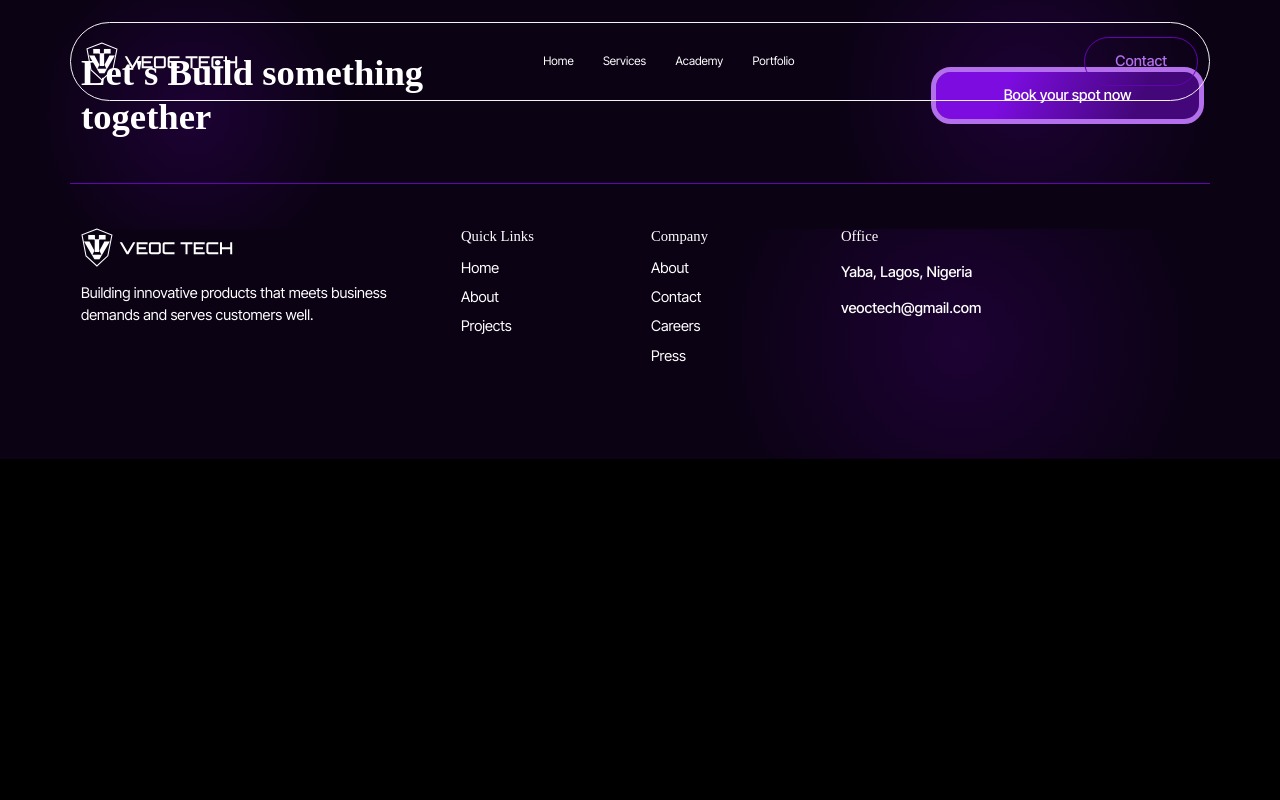
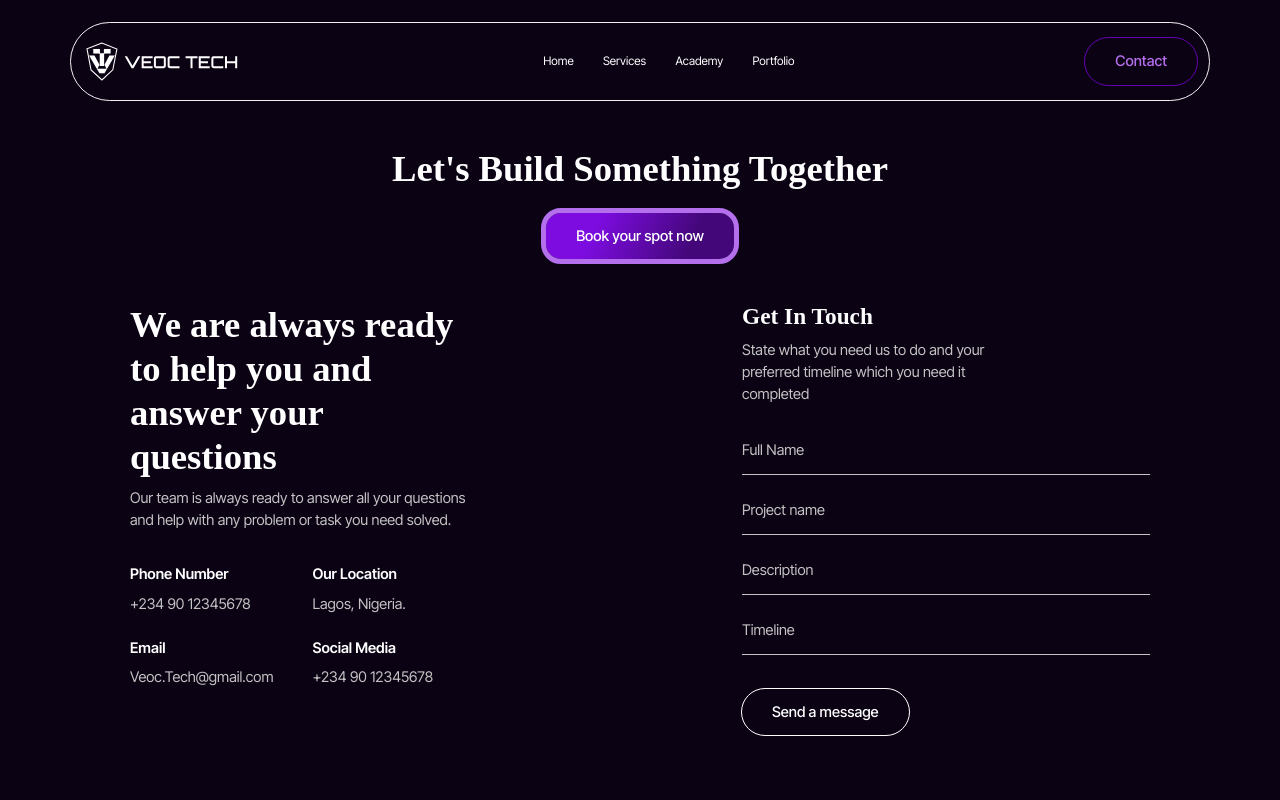
Before and after one commit to HoodieDan/veoc-tech, a React (Vite) app: page /contact in a window 1280 px wide. Shown: the top 800 px of the page. Built offline with nearby package versions, Linux system fonts and the light colour scheme; a web font is replaced by a local one.

Commit message:
feat: add contact page

```diff
--- a/src/App.tsx
+++ b/src/App.tsx
@@ -23,7 +23,7 @@ function App() {
           <Route path="/services" element={<Services />} />
           <Route path="/academy" element={<Academy />} />
           <Route path="/portfolio" element={<Portfolio />} />
-          <Route path="/contactUs" element={<ContactUs />} />
+          <Route path="/contact" element={<ContactUs />} />
         </Routes>
       </div>
 
--- a/src/assets/styles/pages/academy.scss
+++ b/src/assets/styles/pages/academy.scss
@@ -1,64 +1,3 @@
-@mixin ellipse {
-    background: #6502B4;
-    border-radius: 100%;
-    filter: blur(8rem);
-    height: 25rem;
-    width: 25rem;
-    opacity: 0.4;
-    position: absolute;
-    z-index: z('bg');
-}
-
-@mixin grid-col($cols) {
-    grid-template-columns: repeat($cols, minmax(0, 1fr));
-}
-
-@mixin hide-scrollbar {
-    scrollbar-width: none;
-    -ms-overflow-style: none;
-
-    &::-webkit-scrollbar {
-        display: none;
-    }
-}
-
-@mixin section-ellipse($x1, $y1, $x2, $y2) {
-    &:nth-child(1) {
-        @include ellipse;
-        right: 0;
-        bottom: 0;
-        translate: $x1 $y1;
-    }
-
-    &:nth-child(2) {
-        @include ellipse;
-        bottom: 0;
-        left: 0;
-        translate: $x2 $y2;
-    }
-
-    @include media('<phone') {
-        display: none;
-    }
-}
-
-@mixin section-grid($padding, $cols: 1) {
-    display: grid;
-    grid-template-columns: repeat($cols, minmax(0, 1fr));
-    gap: 2rem;
-    padding: $padding;
-    position: relative;
-
-    @include media('<phone') {
-        grid-template-columns: repeat(1, minmax(0, 1fr));
-        padding: 0 1rem;
-    }
-}
-
-@mixin transition {
-    transition: all 1s $ease-out-expo;
-}
-
 .academy {
     background: $color-page-bg;
     display: flex;
--- a/src/assets/styles/pages/contact.scss
+++ b/src/assets/styles/pages/contact.scss
@@ -0,0 +1,121 @@
+%flex-col {
+    display: flex;
+    flex-direction: column;
+}
+
+.contact-us {
+    background: $color-page-bg;
+    padding: 10rem 5rem;
+
+    @include media('<phone') {
+        br {
+            display: none;
+        }
+
+        padding: 10rem 0;
+    }
+
+    &__container {
+        @include section-grid(0, $gap: 3rem);
+        max-width: 90%;
+        margin: 0 auto;
+
+        @include media('<mini-tab') {
+            max-width: 100%;
+        }
+
+        &__bottom {
+            display: flex;
+            align-items: start;
+            justify-content: space-between;
+
+            @include media('<phone') {
+                flex-direction: column;
+                gap: 3rem;
+            }
+
+            &__left {
+                @extend %flex-col;
+                gap: 2.5rem;
+
+                &__header {
+                    p {
+                        color: $color-grey;
+                    }
+                }
+
+                &__links {
+                    display: grid;
+                    @include grid-col(2);
+                    gap: 2rem;
+
+                    @include media('<phone') {
+                        @include grid-col(1);
+                    }
+
+                    &__item {
+                        @extend %flex-col;
+
+                        a {
+                            span {
+                                color: $color-grey;
+                            }
+                        }
+                    }
+                }
+            }
+
+            &__right {
+                width: 40%;
+
+                @include media('<phone') {
+                    width: 100%;
+                }
+
+                p {
+                    color: $color-grey;
+                }
+
+                form {
+                    @extend %flex-col;
+                    gap: 0.8rem;
+
+                    input {
+                        background: transparent;
+                        border: none;
+                        border-bottom: 1px solid $color-grey;
+                        border-radius: 0;
+                        font-size: 1rem;
+                        margin: 0;
+                        padding: 1rem 0;
+
+                        &::placeholder {
+                            color: $color-grey;
+                        }
+
+                        &:focus::placeholder {
+                            color: $color-white;
+                        }
+
+                        &:focus-visible {
+                            outline: none;
+                        }
+                    }
+
+                    button {
+                        @include transition;
+                        background: transparent;
+                        border-radius: 9999px;
+                        outline: 1px solid $color-white;
+                        width: fit-content;
+
+                        &:hover {
+                            background: $color-white;
+                            color: $color-black;
+                        }
+                    }
+                }
+            }
+        }
+    }
+}
--- a/src/assets/styles/utils/mixins.scss
+++ b/src/assets/styles/utils/mixins.scss
@@ -24,3 +24,68 @@
   align-items: center;
   justify-content: center;
 }
+
+@mixin ellipse {
+  background: #6502B4;
+  border-radius: 100%;
+  filter: blur(8rem);
+  height: 25rem;
+  width: 25rem;
+  opacity: 0.4;
+  position: absolute;
+  z-index: z('bg');
+}
+
+@mixin col-span($span) {
+  grid-column: span $span/ span $span;
+}
+
+@mixin grid-col($cols) {
+  grid-template-columns: repeat($cols, minmax(0, 1fr));
+}
+
+@mixin hide-scrollbar {
+  scrollbar-width: none;
+  -ms-overflow-style: none;
+
+  &::-webkit-scrollbar {
+    display: none;
+  }
+}
+
+@mixin section-ellipse($x1, $y1, $x2, $y2) {
+  &:nth-child(1) {
+    @include ellipse;
+    right: 0;
+    bottom: 0;
+    translate: $x1 $y1;
+  }
+
+  &:nth-child(2) {
+    @include ellipse;
+    bottom: 0;
+    left: 0;
+    translate: $x2 $y2;
+  }
+
+  @include media('<phone') {
+    display: none;
+  }
+}
+
+@mixin section-grid($padding, $cols: 1, $gap: 2rem) {
+  display: grid;
+  grid-template-columns: repeat($cols, minmax(0, 1fr));
+  gap: $gap;
+  padding: $padding;
+  position: relative;
+
+  @include media('<phone') {
+    grid-template-columns: repeat(1, minmax(0, 1fr));
+    padding: 0 1rem;
+  }
+}
+
+@mixin transition {
+  transition: all 1s $ease-out-expo;
+}
--- a/src/pages/Academy.tsx
+++ b/src/pages/Academy.tsx
@@ -19,7 +19,7 @@ const FOOTER_LINKS = [
     links: [
       { label: "Blog", href: "" },
       { label: "Case Studies", href: "" },
-      { label: "Academy", href: "" },
+      { label: "Academy", href: "/academy" },
     ],
   },
   {
--- a/src/pages/Contact.tsx
+++ b/src/pages/Contact.tsx
@@ -1,12 +1,81 @@
-import React from 'react';
+const CONTACT_LINKS = [
+  { category: "Phone Number", link: { label: "+234 90 12345678", href: "" } },
+  { category: "Our Location", link: { label: "Lagos, Nigeria.", href: "" } },
+  { category: "Email", link: { label: "Veoc.Tech@gmail.com", href: "" } },
+  { category: "Social Media", link: { label: "+234 90 12345678", href: "" } },
+] as const;
 
-const Contact: React.FC = () => {
-    return (
-        <div>
-            <h1>Contact Us</h1>
-            <p>This is the contact page.</p>
+const Contact = () => {
+  return (
+    <section className="contact-us">
+      <div className="contact-us__container">
+        <div className="contact-us__container__top">
+          <h2 className="mb-4 text-md-center">
+            Let&apos;s Build Something Together
+          </h2>
+          <button className="mx-md-auto">Book your spot now</button>
         </div>
-    );
+        <div className="contact-us__container__bottom">
+          <div className="contact-us__container__bottom__left">
+            <div className="contact-us__container__bottom__left__header">
+              <h2 className="mb-2">
+                We are always ready
+                <br /> to help you and
+                <br /> answer your
+                <br /> questions
+              </h2>
+              <p>
+                Our team is always ready to answer all your questions
+                <br /> and help with any problem or task you need solved.
+              </p>
+            </div>
+            <div className="contact-us__container__bottom__left__links">
+              {CONTACT_LINKS.map(({ category, link: { label, href } }) => (
+                <div
+                  key={category}
+                  className="contact-us__container__bottom__left__links__item"
+                >
+                  <span className="fw-semibold mb-3">{category}</span>
+                  <a href={href} title={category} className="">
+                    <span>{label}</span>
+                  </a>
+                </div>
+              ))}
+            </div>
+          </div>
+          <div className="contact-us__container__bottom__right">
+            <h3 className="mb-2">Get In Touch</h3>
+            <p>
+              State what you need us to do and your
+              <br /> preferred timeline which you need it
+              <br /> completed
+            </p>
+            <form className="mt-4">
+              <div>
+                <input type="text" id="fullName" placeholder="Full Name" />
+              </div>
+              <div>
+                <input
+                  type="text"
+                  id="projectName"
+                  placeholder="Project name"
+                />
+              </div>
+              <div>
+                <input type="text" id="description" placeholder="Description" />
+              </div>
+              <div>
+                <input type="text" id="timeline" placeholder="Timeline" />
+              </div>
+              <button type="submit" className="mt-4">
+                Send a message
+              </button>
+            </form>
+          </div>
+        </div>
+      </div>
+    </section>
+  );
 };
 
 export default Contact;
```
Lines whose indentation alone changed are shown as unchanged.
